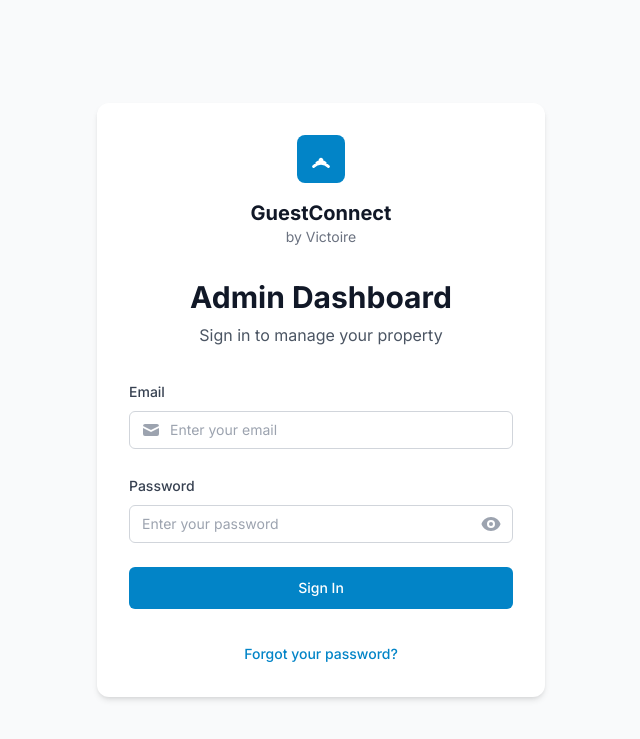
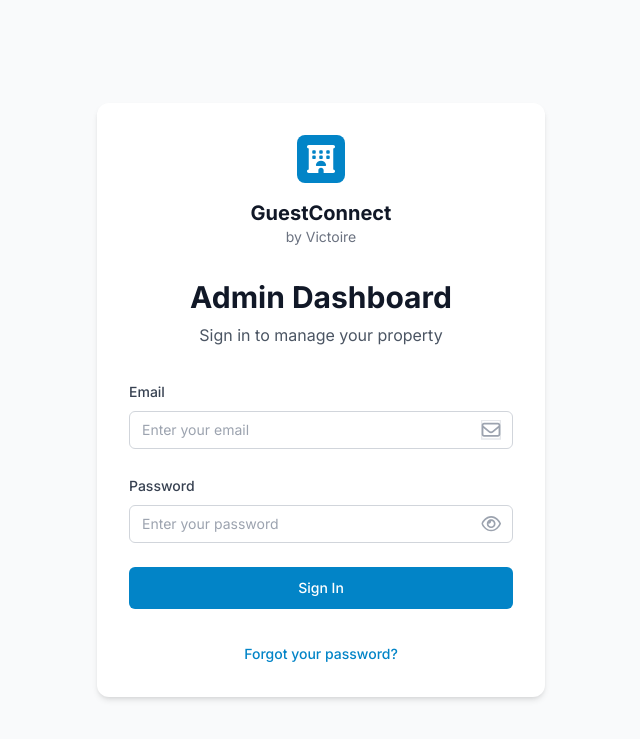
Before and after one commit to Varun9490/hotel_app, a Django app: page /login/ in a window 1280 px wide. Shown: the top 739 px of the page, without its empty margins (319-959 px from the left). Run offline with Django 5.2, Linux system fonts and the light colour scheme; some libraries are stand-ins or nearby versions.

Commit message:
corrected the login functionality and ui

```diff
--- a/templates/auth/login.html
+++ b/templates/auth/login.html
@@ -8,13 +8,12 @@
 <div class="min-h-screen bg-gray-50 flex flex-col justify-center items-center py-12 px-4 sm:px-6 lg:px-8 font-['Inter']">
     <div class="w-full max-w-md bg-white rounded-xl shadow-md p-8 space-y-8">
 
+        <!-- Logo and Brand -->
         <div class="text-center">
             <div class="inline-block">
                 <a href="#" class="flex flex-col items-center">
                     <div class="w-12 h-12 bg-sky-600 rounded-lg flex justify-center items-center mb-4">
-                        <svg class="w-7 h-7 text-white" fill="none" stroke="currentColor" viewBox="0 0 24 24" xmlns="http://www.w3.org/2000/svg">
-                            <path stroke-linecap="round" stroke-linejoin="round" stroke-width="2.5" d="M5.636 18.364a9 9 0 0112.728 0M8.464 15.536a5 5 0 017.072 0M11.293 12.707a1 1 0 011.414 0"></path>
-                        </svg>
+                        <img src="{% static 'images/login/logo.svg' %}" alt="Logo" class="w-7 h-7">
                     </div>
                     <div>
                         <span class="text-xl font-bold text-gray-900">GuestConnect</span>
@@ -24,11 +23,13 @@
             </div>
         </div>
 
+        <!-- Title -->
         <div class="text-center">
             <h2 class="text-3xl font-bold text-gray-900">Admin Dashboard</h2>
             <p class="mt-2 text-base text-gray-600">Sign in to manage your property</p>
         </div>
 
+        <!-- Form -->
         <form method="post" class="mt-8 space-y-6">
             {% csrf_token %}
 
@@ -40,34 +41,31 @@
                 </div>
             {% endif %}
 
+            <!-- Email -->
             <div class="space-y-2">
                 <label for="username" class="text-sm font-medium text-gray-700">Email</label>
                 <div class="relative">
-                    <div class="absolute inset-y-0 left-0 pl-3 flex items-center pointer-events-none">
-                        <svg class="h-5 w-5 text-gray-400" xmlns="http://www.w3.org/2000/svg" viewBox="0 0 20 20" fill="currentColor">
-                            <path d="M2.003 5.884L10 9.882l7.997-3.998A2 2 0 0016 4H4a2 2 0 00-1.997 1.884z" />
-                            <path d="M18 8.118l-8 4-8-4V14a2 2 0 002 2h12a2 2 0 002-2V8.118z" />
-                        </svg>
+                    <input type="email" name="username" id="username" placeholder="Enter your email" required
+                           class="block w-full pr-10 pl-3 py-2 border border-gray-300 rounded-md placeholder-gray-400 focus:outline-none focus:ring-sky-500 focus:border-sky-500 sm:text-sm">
+                    <div class="absolute inset-y-0 right-0 pr-3 flex items-center pointer-events-none">
+                        <img src="{% static 'images/login/username.svg' %}" alt="Username" class="h-5 w-5">
                     </div>
-                    <input type="email" name="username" id="username" placeholder="Enter your email" required
-                           class="block w-full pl-10 pr-3 py-2 border border-gray-300 rounded-md placeholder-gray-400 focus:outline-none focus:ring-sky-500 focus:border-sky-500 sm:text-sm">
                 </div>
             </div>
 
+            <!-- Password -->
             <div class="space-y-2">
                 <label for="password" class="text-sm font-medium text-gray-700">Password</label>
                 <div class="relative">
                     <input type="password" name="password" id="password" placeholder="Enter your password" required
                            class="block w-full px-3 py-2 border border-gray-300 rounded-md placeholder-gray-400 focus:outline-none focus:ring-sky-500 focus:border-sky-500 sm:text-sm">
-                    <div class="absolute inset-y-0 right-0 pr-3 flex items-center">
-                        <svg class="h-5 w-5 text-gray-400" xmlns="http://www.w3.org/2000/svg" viewBox="0 0 20 20" fill="currentColor">
-                            <path d="M10 12a2 2 0 100-4 2 2 0 000 4z" />
-                            <path fill-rule="evenodd" d="M.458 10C1.732 5.943 5.522 3 10 3s8.268 2.943 9.542 7c-1.274 4.057-5.022 7-9.542 7S1.732 14.057.458 10zM14 10a4 4 0 11-8 0 4 4 0 018 0z" clip-rule="evenodd" />
-                        </svg>
+                    <div class="absolute inset-y-0 right-0 pr-3 flex items-center cursor-pointer" id="togglePassword">
+                        <img src="{% static 'images/login/eye.svg' %}" alt="Toggle Password Visibility" class="h-5 w-5 text-gray-400" id="eyeIcon">
                     </div>
                 </div>
             </div>
 
+            <!-- Submit -->
             <div>
                 <button type="submit"
                         class="group relative w-full flex justify-center py-2.5 px-4 border border-transparent text-sm font-medium rounded-md text-white bg-sky-600 hover:bg-sky-700 focus:outline-none focus:ring-2 focus:ring-offset-2 focus:ring-sky-500 transition-colors">
@@ -76,6 +74,7 @@
             </div>
         </form>
 
+        <!-- Forgot password -->
         <div class="text-center">
             <a href="{% url 'password_reset' %}" class="font-medium text-sky-600 hover:text-sky-500 text-sm">
                 Forgot your password?
@@ -83,4 +82,24 @@
         </div>
     </div>
 </div>
+
+<script>
+    // Password visibility toggle
+    const togglePassword = document.getElementById('togglePassword');
+    const passwordInput = document.getElementById('password');
+    const eyeIcon = document.getElementById('eyeIcon');
+
+    togglePassword.addEventListener('click', function() {
+        // Toggle the type attribute
+        const type = passwordInput.getAttribute('type') === 'password' ? 'text' : 'password';
+        passwordInput.setAttribute('type', type);
+
+        // Change opacity for indication
+        if (type === 'password') {
+            eyeIcon.style.opacity = '1';
+        } else {
+            eyeIcon.style.opacity = '0.5';
+        }
+    });
+</script>
 {% endblock %}
```
Also changed, not shown: static/images/login/eye.svg (added), static/images/login/lock.svg (added), static/images/login/logo.svg (added), static/images/login/username.svg (added).
